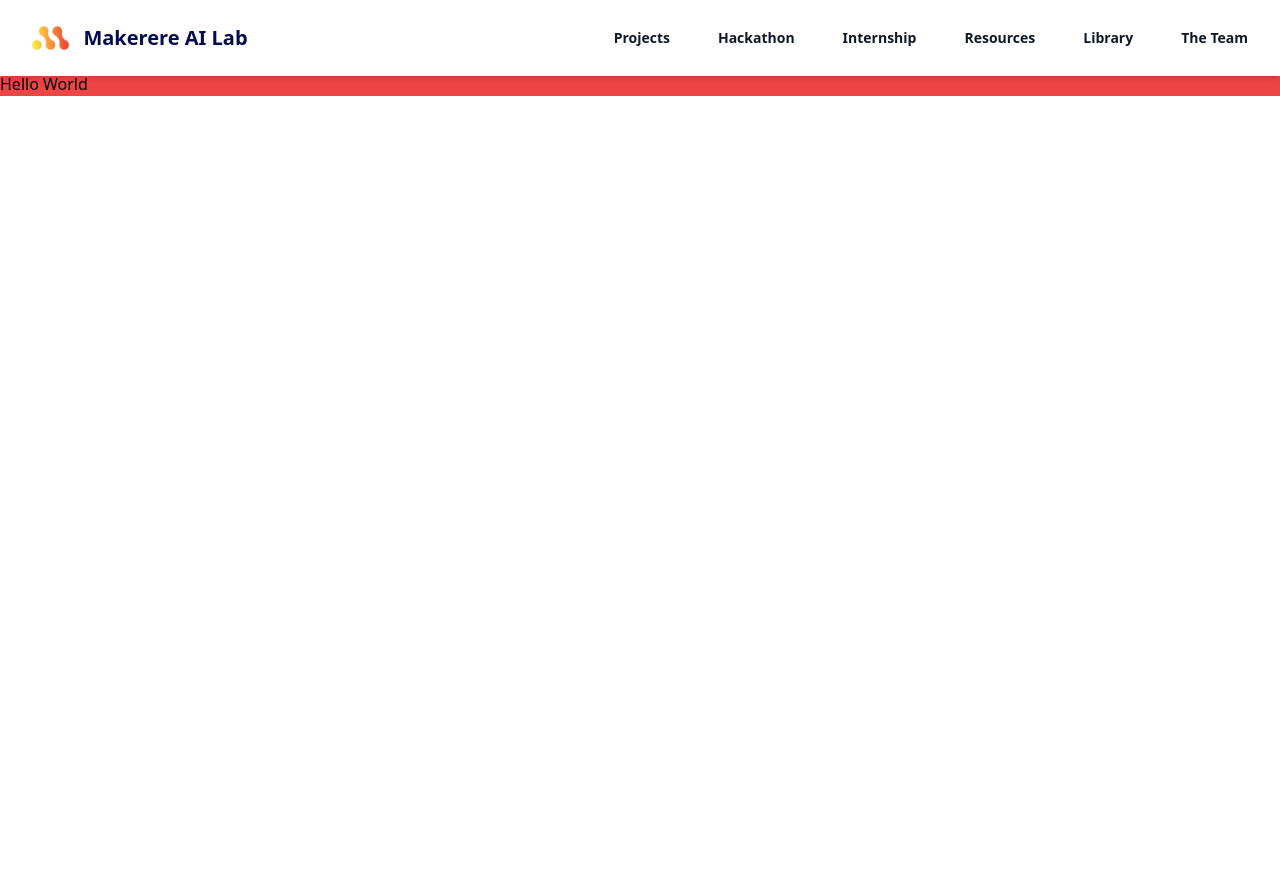
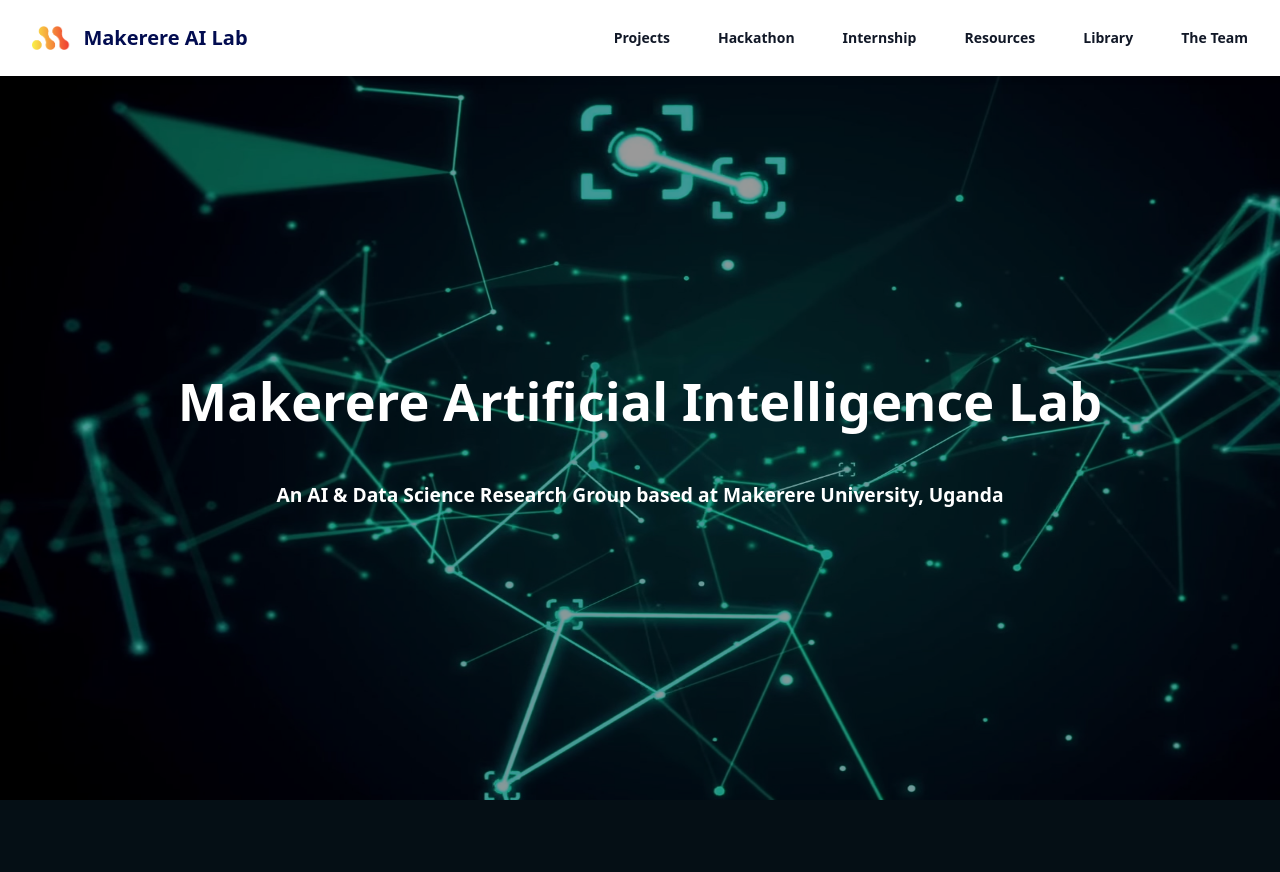
Before and after one commit to Ssaava/Django-CRM, a Django app: page /app/ in a window 1280 px wide; the page is wider, and only the part inside the window is pictured. After the commit the page ends 800 px from the top of that part, so only its background shows below. Run offline with Django 5.2, Linux system fonts and the light colour scheme.

Commit message:
here section

```diff
--- a/static/output.css
+++ b/static/output.css
@@ -578,6 +578,10 @@ video {
   position: absolute;
 }
 
+.relative {
+  position: relative;
+}
+
 .inset-0 {
   inset: 0px;
 }
@@ -600,8 +604,20 @@ video {
   top: 0px;
 }
 
+.left-1\/2 {
+  left: 50%;
+}
+
+.top-1\/2 {
+  top: 50%;
+}
+
 .z-50 {
   z-index: 50;
+}
+
+.-z-10 {
+  z-index: -10;
 }
 
 .-m-1 {
@@ -638,6 +654,10 @@ video {
   margin-top: 72px;
 }
 
+.mb-10 {
+  margin-bottom: 2.5rem;
+}
+
 .block {
   display: block;
 }
@@ -670,6 +690,26 @@ video {
   height: 100vh;
 }
 
+.h-\[calc\(100vh-72px\)\] {
+  height: calc(100vh - 72px);
+}
+
+.h-full {
+  height: 100%;
+}
+
+.h-\[100\%\] {
+  height: 100%;
+}
+
+.h-\[calc\(screen-72px\)\] {
+  height: calc(screen - 72px);
+}
+
+.max-h-\[100\%\] {
+  max-height: 100%;
+}
+
 .w-6 {
   width: 1.5rem;
 }
@@ -684,6 +724,58 @@ video {
 
 .w-screen {
   width: 100vw;
+}
+
+.w-\[clamp\(12\.5rem\2c 0rem\+100vw\2c 96rem\)\] {
+  width: clamp(12.5rem,0rem + 100vw,96rem);
+}
+
+.w-\[1536\] {
+  width: 1536;
+}
+
+.w-\[1536px\] {
+  width: 1536px;
+}
+
+.min-w-\[clamp\(12\.5rem\2c 0rem\+100vw\2c 96rem\)\] {
+  min-width: clamp(12.5rem,0rem + 100vw,96rem);
+}
+
+.min-w-96 {
+  min-width: 24rem;
+}
+
+.min-w-\[700px\] {
+  min-width: 700px;
+}
+
+.min-w-\[1536px\] {
+  min-width: 1536px;
+}
+
+.translate-x-1\/2 {
+  --tw-translate-x: 50%;
+  transform: translate(var(--tw-translate-x), var(--tw-translate-y)) rotate(var(--tw-rotate)) skewX(var(--tw-skew-x)) skewY(var(--tw-skew-y)) scaleX(var(--tw-scale-x)) scaleY(var(--tw-scale-y));
+}
+
+.translate-y-1\/2 {
+  --tw-translate-y: 50%;
+  transform: translate(var(--tw-translate-x), var(--tw-translate-y)) rotate(var(--tw-rotate)) skewX(var(--tw-skew-x)) skewY(var(--tw-skew-y)) scaleX(var(--tw-scale-x)) scaleY(var(--tw-scale-y));
+}
+
+.-translate-x-1\/2 {
+  --tw-translate-x: -50%;
+  transform: translate(var(--tw-translate-x), var(--tw-translate-y)) rotate(var(--tw-rotate)) skewX(var(--tw-skew-x)) skewY(var(--tw-skew-y)) scaleX(var(--tw-scale-x)) scaleY(var(--tw-scale-y));
+}
+
+.-translate-y-1\/2 {
+  --tw-translate-y: -50%;
+  transform: translate(var(--tw-translate-x), var(--tw-translate-y)) rotate(var(--tw-rotate)) skewX(var(--tw-skew-x)) skewY(var(--tw-skew-y)) scaleX(var(--tw-scale-x)) scaleY(var(--tw-scale-y));
+}
+
+.flex-col {
+  flex-direction: column;
 }
 
 .items-center {
@@ -718,6 +810,10 @@ video {
   border-color: rgb(107 114 128 / 0.1);
 }
 
+.overflow-hidden {
+  overflow: hidden;
+}
+
 .overflow-y-auto {
   overflow-y: auto;
 }
@@ -749,8 +845,59 @@ video {
   background-color: rgb(255 255 255 / var(--tw-bg-opacity));
 }
 
+.bg-transparent {
+  background-color: transparent;
+}
+
+.bg-red-700 {
+  --tw-bg-opacity: 1;
+  background-color: rgb(185 28 28 / var(--tw-bg-opacity));
+}
+
+.bg-red-600 {
+  --tw-bg-opacity: 1;
+  background-color: rgb(220 38 38 / var(--tw-bg-opacity));
+}
+
+.bg-\[rgba\(0\2c 0\2c 0\2c 0\.4\)\] {
+  background-color: rgba(0,0,0,0.4);
+}
+
+.bg-\[rgba\(0\2c 0\2c 0\2c 0\.2\)\] {
+  background-color: rgba(0,0,0,0.2);
+}
+
+.bg-\[rgba\(0\2c 0\2c 0\2c 0\.3\)\] {
+  background-color: rgba(0,0,0,0.3);
+}
+
+.bg-red-300 {
+  --tw-bg-opacity: 1;
+  background-color: rgb(252 165 165 / var(--tw-bg-opacity));
+}
+
+.bg-\[rgba\(0\2c 0\2c 0\2c 0\.7\)\] {
+  background-color: rgba(0,0,0,0.7);
+}
+
+.bg-\[rgba\(0\2c 0\2c 0\2c 0\.5\)\] {
+  background-color: rgba(0,0,0,0.5);
+}
+
 .bg-\[url\(\{\{img\}\}\)\] {
   background-image: url({{img}});
+}
+
+.bg-\[url\(\'\.\.\/\.\.\/static\/images\/air-bg\.jpg\'\)\] {
+  background-image: url('../../static/images/air-bg.jpg');
+}
+
+.bg-cover {
+  background-size: cover;
+}
+
+.bg-center {
+  background-position: center;
 }
 
 .p-1 {
@@ -793,6 +940,10 @@ video {
   padding-bottom: 1.5rem;
 }
 
+.text-center {
+  text-align: center;
+}
+
 .text-base {
   font-size: 1rem;
   line-height: 1.5rem;
@@ -808,12 +959,48 @@ video {
   line-height: 1.75rem;
 }
 
+.text-3xl {
+  font-size: 1.875rem;
+  line-height: 2.25rem;
+}
+
+.text-6xl {
+  font-size: 3.75rem;
+  line-height: 1;
+}
+
+.text-5xl {
+  font-size: 3rem;
+  line-height: 1;
+}
+
+.text-4xl {
+  font-size: 2.25rem;
+  line-height: 2.5rem;
+}
+
+.text-\[clamp\(1\.0625rem\2c 0\.7537rem\+2\.4701vw\2c 3\.125rem\)\] {
+  font-size: clamp(1.0625rem,0.7537rem + 2.4701vw,3.125rem);
+}
+
+.text-\[clamp\(1\.25rem\2c 0\.8757rem\+2\.994vw\2c 3\.75rem\)\] {
+  font-size: clamp(1.25rem,0.8757rem + 2.994vw,3.75rem);
+}
+
+.text-\[clamp\(1rem\2c 0\.9626rem\+0\.2994vw\2c 1\.25rem\)\] {
+  font-size: clamp(1rem,0.9626rem + 0.2994vw,1.25rem);
+}
+
 .font-bold {
   font-weight: 700;
 }
 
 .font-semibold {
   font-weight: 600;
+}
+
+.font-extrabold {
+  font-weight: 800;
 }
 
 .leading-6 {
@@ -839,10 +1026,44 @@ video {
   color: rgb(17 24 39 / var(--tw-text-opacity));
 }
 
+.text-red-600 {
+  --tw-text-opacity: 1;
+  color: rgb(220 38 38 / var(--tw-text-opacity));
+}
+
+.text-white {
+  --tw-text-opacity: 1;
+  color: rgb(255 255 255 / var(--tw-text-opacity));
+}
+
 .shadow-md {
   --tw-shadow: 0 4px 6px -1px rgb(0 0 0 / 0.1), 0 2px 4px -2px rgb(0 0 0 / 0.1);
   --tw-shadow-colored: 0 4px 6px -1px var(--tw-shadow-color), 0 2px 4px -2px var(--tw-shadow-color);
   box-shadow: var(--tw-ring-offset-shadow, 0 0 #0000), var(--tw-ring-shadow, 0 0 #0000), var(--tw-shadow);
+}
+
+.brightness-\[100\%\] {
+  --tw-brightness: brightness(100%);
+  filter: var(--tw-blur) var(--tw-brightness) var(--tw-contrast) var(--tw-grayscale) var(--tw-hue-rotate) var(--tw-invert) var(--tw-saturate) var(--tw-sepia) var(--tw-drop-shadow);
+}
+
+.grayscale-\[50\%\] {
+  --tw-grayscale: grayscale(50%);
+  filter: var(--tw-blur) var(--tw-brightness) var(--tw-contrast) var(--tw-grayscale) var(--tw-hue-rotate) var(--tw-invert) var(--tw-saturate) var(--tw-sepia) var(--tw-drop-shadow);
+}
+
+.hue-rotate-\[100\%\] {
+  --tw-hue-rotate: hue-rotate(100%);
+  filter: var(--tw-blur) var(--tw-brightness) var(--tw-contrast) var(--tw-grayscale) var(--tw-hue-rotate) var(--tw-invert) var(--tw-saturate) var(--tw-sepia) var(--tw-drop-shadow);
+}
+
+.hue-rotate-\[150\%\] {
+  --tw-hue-rotate: hue-rotate(150%);
+  filter: var(--tw-blur) var(--tw-brightness) var(--tw-contrast) var(--tw-grayscale) var(--tw-hue-rotate) var(--tw-invert) var(--tw-saturate) var(--tw-sepia) var(--tw-drop-shadow);
+}
+
+.filter {
+  filter: var(--tw-blur) var(--tw-brightness) var(--tw-contrast) var(--tw-grayscale) var(--tw-hue-rotate) var(--tw-invert) var(--tw-saturate) var(--tw-sepia) var(--tw-drop-shadow);
 }
 
 .hover\:bg-gray-50:hover {
--- a/templates/pages/home.html
+++ b/templates/pages/home.html
@@ -1,6 +1,35 @@
 {% extends "base.html" %} {% block title%}Home{% endblock %} {% block content%}
-{% load static %} {% static 'images/air-bg.jpg' as img %}
-<div class="bg-white h-screen w-screen mt-[72px]">
-  <div class="bg-red-500">Hello World</div>
-</div>
+{% load static %}
+<section>
+  <div>
+    <div
+      class="bg-transparent relative h-[calc(100vh-72px)] w-screen mt-[72px]"
+    >
+      {# image could only go there if hard coded #}
+      <div class="absolute h-full w-full -z-10">
+        <img
+          src="{% static 'images/air-bg.jpg' %}"
+          alt="bg Image"
+          class="block h-full min-w-[1536px] overflow-hidden"
+        />
+      </div>
+      <div class="bg-[rgba(0,0,0,0.4)] h-full w-screen">
+        <div
+          class="text-white font-bold h-full flex justify-center flex-col text-center"
+        >
+          <h1
+            class="font-extrabold text-[clamp(1.25rem,0.8757rem+2.994vw,3.75rem)] w-screen px-6 mb-10"
+          >
+            Makerere Artificial Intelligence Lab
+          </h1>
+          <p class="text-[clamp(1rem,0.9626rem+0.2994vw,1.25rem)]">
+            An AI & Data Science Research Group based at Makerere University,
+            Uganda
+          </p>
+        </div>
+      </div>
+    </div>
+  </div>
+</section>
+
 {% endblock %}
```
